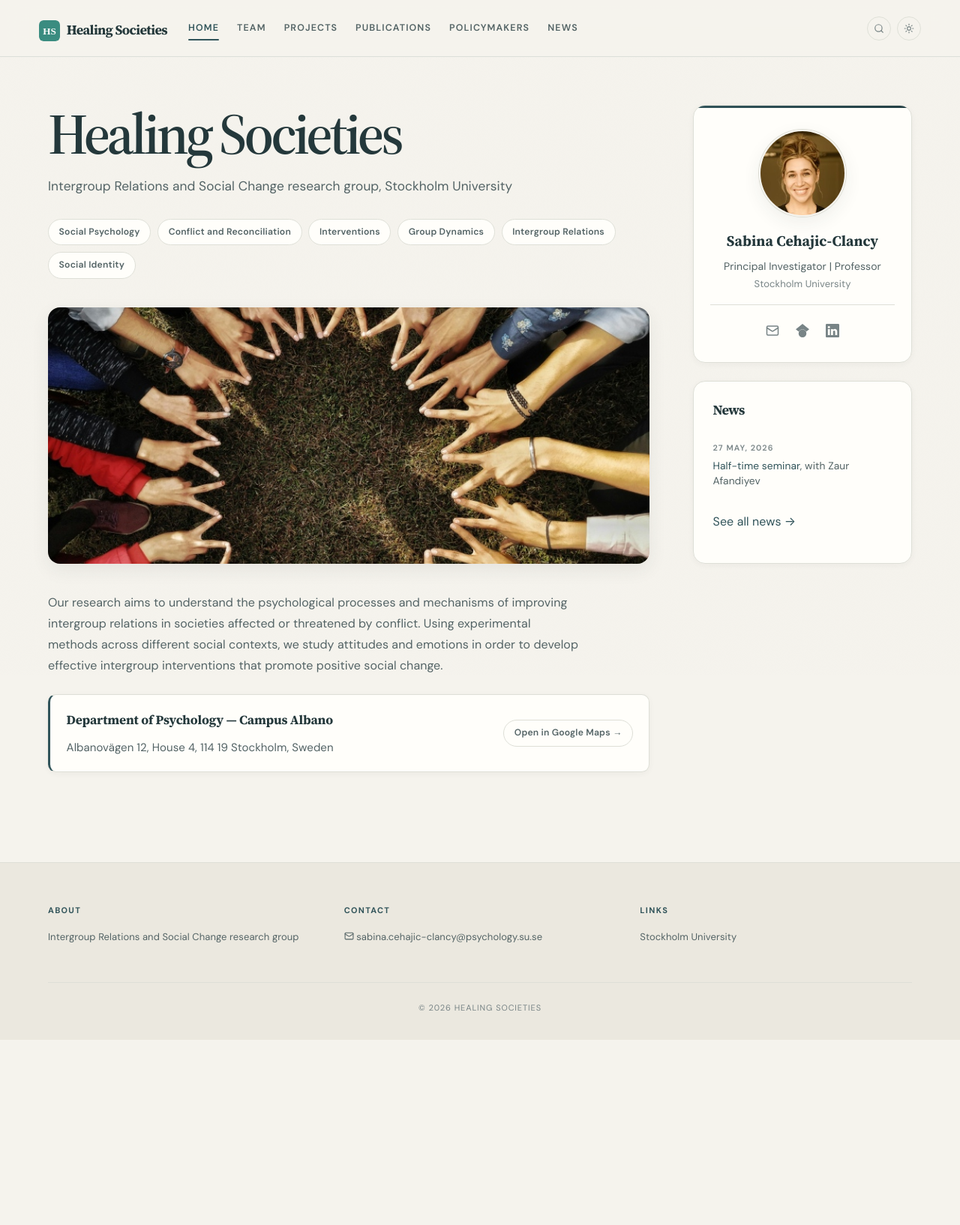
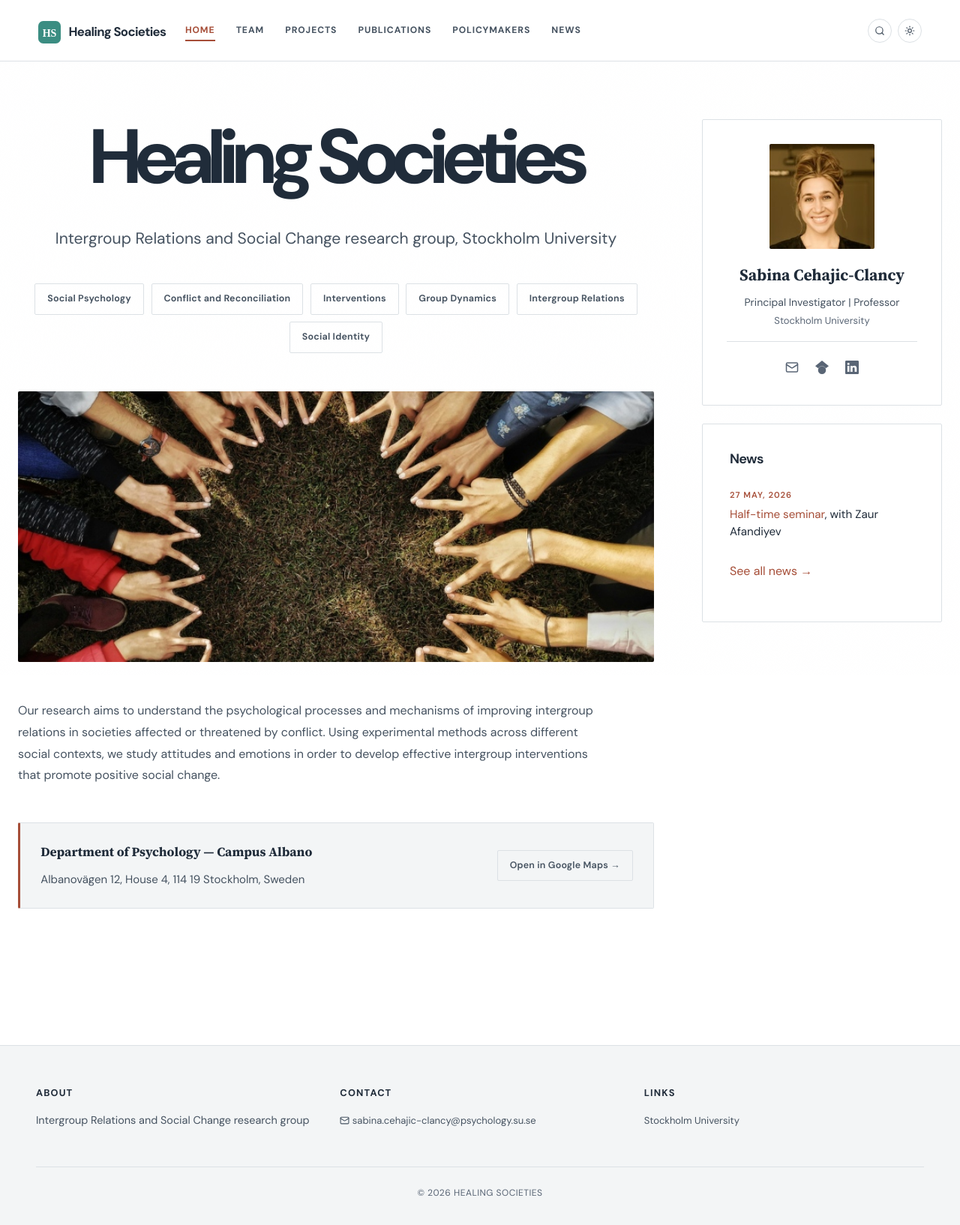
Before and after one commit to yuricipriano02/healingsocieties, a Jekyll site: the page built from _pages/home.md, in a window 1280 px wide. Shown: the whole page at 75% size. Built offline with Jekyll 4.4.1, drawn with Linux system fonts in a browser that asks for light colours; before the commit the page ends 1387 px from its top, so only the background shows below that.

Commit message:
Rebuild site visual design around Deepest Beliefs Lab reference

```diff
--- a/_sass/layouts/_editorial.scss
+++ b/_sass/layouts/_editorial.scss
@@ -1,210 +1,368 @@
-// Healing Societies — editorial research-lab visual system
-// Layered after the site's existing components so content and behavior remain intact.
+// Healing Societies — full visual redesign
+// Design direction: research-lab editorial, inspired by Deepest Beliefs Lab.
+// This file changes presentation only; page copy, data, URLs and functionality stay intact.
 
 :root {
-  --accent-base: #31545a;
-  --accent: #31545a;
-  --accent-hover: #233f44;
-  --accent-light: rgba(49, 84, 90, 0.09);
-  --bg-primary: #f5f3ed;
-  --bg-secondary: #ebe8df;
-  --bg-card: #fffefa;
-  --text-primary: #24383b;
-  --text-secondary: #536365;
-  --text-muted: #788486;
-  --border-color: #dedfd7;
-  --shadow-sm: 0 2px 8px rgba(35, 54, 57, 0.045);
-  --shadow-md: 0 8px 24px rgba(35, 54, 57, 0.075);
-  --shadow-lg: 0 18px 42px rgba(35, 54, 57, 0.12);
-  --container-max: 1200px;
-  --radius-sm: 0.35rem;
-  --radius-md: 0.65rem;
-  --radius-lg: 1rem;
-  --radius-xl: 1.35rem;
+  --lab-ink: #202c3a;
+  --lab-muted: #596575;
+  --lab-paper: #ffffff;
+  --lab-wash: #f3f5f6;
+  --lab-line: #dce1e5;
+  --lab-accent: #a64e38;
+  --lab-accent-soft: #f5eae6;
+  --lab-width: 1240px;
+  --bg-primary: var(--lab-paper);
+  --bg-secondary: var(--lab-wash);
+  --bg-card: #ffffff;
+  --text-primary: var(--lab-ink);
+  --text-secondary: #455260;
+  --text-muted: var(--lab-muted);
+  --accent-base: var(--lab-accent);
+  --accent: var(--lab-accent);
+  --accent-hover: #823b2b;
+  --accent-light: var(--lab-accent-soft);
+  --border-color: var(--lab-line);
+  --container-max: var(--lab-width);
+  --radius-sm: 2px;
+  --radius-md: 3px;
+  --radius-lg: 4px;
+  --radius-xl: 4px;
+  --shadow-sm: none;
+  --shadow-md: none;
+  --shadow-lg: 0 12px 32px rgba(32, 44, 58, .09);
 }
 
 [data-bs-theme="dark"] {
-  --accent: #a9c5bd;
-  --accent-hover: #c1d8d0;
-  --accent-light: rgba(169, 197, 189, 0.12);
-  --bg-primary: #1c292b;
-  --bg-secondary: #243336;
-  --bg-card: #293a3d;
-  --text-primary: #edf0e9;
-  --text-secondary: #c0cbc7;
-  --text-muted: #9cadaa;
-  --border-color: #3a4b4d;
+  --lab-ink: #edf0f2;
+  --lab-muted: #aab4bf;
+  --lab-paper: #18212b;
+  --lab-wash: #202c38;
+  --lab-line: #394653;
+  --lab-accent: #d28a72;
+  --lab-accent-soft: #392b2b;
+  --bg-primary: var(--lab-paper);
+  --bg-secondary: var(--lab-wash);
+  --bg-card: #202c38;
+  --text-primary: var(--lab-ink);
+  --text-secondary: #c8d0d8;
+  --text-muted: var(--lab-muted);
+  --accent: var(--lab-accent);
+  --accent-hover: #e4a28a;
+  --accent-light: var(--lab-accent-soft);
+  --border-color: var(--lab-line);
 }
 
+html { scroll-behavior: smooth; }
 body {
   background: var(--bg-primary);
-  letter-spacing: 0.005em;
+  color: var(--text-secondary);
+  font-family: 'DM Sans', Arial, sans-serif;
+  font-size: 16px;
+  line-height: 1.75;
+  letter-spacing: 0;
+  -webkit-font-smoothing: antialiased;
 }
+::selection { background: var(--accent-light); color: var(--text-primary); }
+a { color: var(--accent); text-decoration-thickness: 1px; text-underline-offset: 3px; }
+a:hover { color: var(--accent-hover); }
+p { max-width: 72ch; line-height: 1.8; }
+h1, h2, h3, h4, h5, h6 {
+  color: var(--text-primary);
+  font-family: 'DM Sans', Arial, sans-serif;
+  font-weight: 650;
+  letter-spacing: -.035em;
+  line-height: 1.16;
+}
+h1, h2 { font-size: clamp(2rem, 3.4vw, 3.1rem); }
+h1::after, h2::after { display: none !important; }
+h3 { font-size: clamp(1.3rem, 2vw, 1.75rem); }
+h4 { font-size: 1.15rem; }
+hr { border-color: var(--border-color); opacity: 1; margin: 3.5rem 0; }
 
+// Header: restrained, spacious, horizontal research-lab navigation.
+.navbar {
+  min-height: 82px;
+  padding: 1rem clamp(1.25rem, 4vw, 4.5rem);
+  background: var(--bg-primary) !important;
+  border: 0;
+  border-bottom: 1px solid var(--border-color);
+  box-shadow: none !important;
+  backdrop-filter: none;
+  -webkit-backdrop-filter: none;
+}
+.navbar > .container {
+  max-width: var(--lab-width) !important;
+  padding: 0;
+}
+.navbar-brand {
+  color: var(--text-primary) !important;
+  font-family: 'DM Sans', Arial, sans-serif;
+  font-size: 1.05rem;
+  font-weight: 750;
+  letter-spacing: -.04em;
+  display: inline-flex;
+  align-items: center;
+  gap: .65rem;
+}
+.navbar-brand img {
+  width: 30px;
+  height: 30px;
+  margin: 0 !important;
+  border-radius: 0 !important;
+}
+.navbar-nav { gap: clamp(.1rem, .7vw, .75rem); }
+.nav-link {
+  color: var(--text-secondary) !important;
+  padding: .65rem .6rem !important;
+  border-radius: 0 !important;
+  font-size: .76rem;
+  line-height: 1;
+  font-weight: 700;
+  letter-spacing: .075em;
+  text-transform: uppercase;
+  transition: color .2s ease;
+}
+.nav-link:hover, .nav-link.active {
+  color: var(--accent) !important;
+  background: transparent !important;
+}
+.nav-link.active::after {
+  height: 2px;
+  left: .6rem;
+  right: .6rem;
+  bottom: .15rem;
+  border-radius: 0;
+}
+.search-toggle, .dark-mode-toggle {
+  border-radius: 50%;
+  border-color: var(--border-color);
+  color: var(--text-secondary);
+}
+.navbar-toggler { border-radius: 2px; border-color: var(--border-color); }
+.search-overlay { z-index: 2000; }
+
+// Broad, calm page canvas and a stronger vertical rhythm.
 .site-container {
-  padding-top: clamp(2.5rem, 5vw, 4.75rem);
-  padding-bottom: 1rem;
+  width: min(100% - 3rem, var(--lab-width));
+  max-width: var(--lab-width);
+  padding: clamp(3rem, 6vw, 6rem) 0 2rem;
+  margin: 0 auto;
 }
+.fade-in-section { animation: lab-enter .55s ease both; }
+@keyframes lab-enter { from { opacity: 0; transform: translateY(10px); } to { opacity: 1; transform: none; } }
 
-.navbar {
-  min-height: 76px;
-  padding: 0.85rem 1.5rem;
-  background: rgba(245, 243, 237, 0.92) !important;
-  border-bottom-color: rgba(49, 84, 90, 0.13);
+// Home page: oversized title, clear strapline, visual anchor, and open text.
+.home-hero {
+  max-width: 15ch;
+  margin: 0 auto .8rem;
+  color: var(--text-primary);
+  font-family: 'DM Sans', Arial, sans-serif;
+  font-size: clamp(3.2rem, 8vw, 6.7rem);
+  font-weight: 750;
+  letter-spacing: -.075em;
+  line-height: .98;
+  text-align: center;
 }
-[data-bs-theme="dark"] .navbar {
-  background: rgba(28, 41, 43, 0.94) !important;
+.home-hero-sub {
+  max-width: 48rem;
+  margin: 0 auto clamp(2rem, 4vw, 3.6rem);
+  color: var(--text-muted);
+  font-size: clamp(1rem, 1.6vw, 1.25rem);
+  font-weight: 400;
+  font-style: normal;
+  line-height: 1.55;
+  text-align: center;
 }
-.navbar > .container { max-width: var(--container-max) !important; }
-.navbar-brand {
-  font-size: 1.12rem;
-  letter-spacing: -0.035em;
-}
-.navbar-brand img { width: 28px; height: 28px; margin-right: 0.35rem; }
-.nav-link {
-  font-size: 0.78rem;
-  text-transform: uppercase;
-  letter-spacing: 0.09em;
-  font-weight: 600;
-}
-.nav-link.active::after { height: 2px; }
-
 .home-grid {
-  grid-template-columns: minmax(0, 1fr) 292px;
-  gap: clamp(2rem, 4.5vw, 4.5rem);
+  grid-template-columns: minmax(0, 1fr) 320px;
+  gap: clamp(2rem, 5vw, 5rem);
 }
 .home-content { min-width: 0; }
-.home-hero {
-  max-width: 13ch;
-  font-size: clamp(3.2rem, 6vw, 5.6rem);
-  line-height: 0.99;
-  letter-spacing: -0.055em;
-  font-weight: 600;
-  color: var(--text-primary);
-  margin-bottom: 1rem;
-}
-.home-hero-sub {
-  max-width: 38rem;
-  font-family: 'DM Sans', sans-serif;
-  font-style: normal;
-  font-size: clamp(1rem, 1.5vw, 1.2rem);
-  line-height: 1.65;
-  color: var(--text-muted);
-  margin-bottom: 1.7rem;
-}
 .home-content > p:first-of-type {
   max-width: 66ch;
-  font-size: 1.08rem;
-  line-height: 1.9;
+  margin: 2.5rem auto;
   color: var(--text-secondary);
+  font-size: clamp(1.1rem, 1.65vw, 1.35rem);
+  line-height: 1.85;
 }
 .chip-container {
   display: flex;
+  justify-content: center;
   flex-wrap: wrap;
-  gap: 0.55rem;
-  margin: 1.7rem 0 2rem;
+  gap: .6rem;
+  margin: 0 auto 2.5rem;
+  max-width: 900px;
 }
 .chip {
   display: inline-flex;
   align-items: center;
-  min-height: 2.15rem;
-  padding: 0.38rem 0.85rem;
-  border: 1px solid var(--border-color);
-  border-radius: 999px;
-  background: var(--bg-card);
+  min-height: 40px;
+  padding: .55rem 1rem;
+  border: 1px solid var(--lab-line);
+  border-radius: 2px;
+  background: transparent;
   color: var(--text-secondary);
-  font-size: 0.76rem;
-  font-weight: 600;
-  letter-spacing: 0.015em;
+  font-family: 'DM Sans', Arial, sans-serif;
+  font-size: .78rem;
+  font-weight: 650;
+  letter-spacing: .015em;
   text-decoration: none;
-  transition: color var(--transition-fast), background var(--transition-fast), border-color var(--transition-fast), transform var(--transition-fast);
+  transition: color .2s ease, border-color .2s ease, background .2s ease;
 }
 .chip:hover {
-  color: var(--bg-card);
   background: var(--accent);
   border-color: var(--accent);
-  transform: translateY(-1px);
+  color: #fff;
+  transform: none;
 }
 .banner-frame {
-  margin: 2.4rem 0;
+  margin: clamp(2rem, 4vw, 3.5rem) 0;
   border: 0;
-  border-radius: var(--radius-lg);
-  box-shadow: var(--shadow-md);
+  border-radius: 2px;
+  box-shadow: none;
+  overflow: hidden;
   background: var(--bg-secondary);
 }
 .banner-frame img {
+  display: block;
   width: 100%;
+  max-height: 520px;
   aspect-ratio: 2.35 / 1;
   object-fit: cover;
+  transition: transform .7s ease;
+}
+.banner-frame:hover img { transform: scale(1.012); }
+.banner-caption {
+  padding: .75rem 1rem;
+  background: var(--bg-secondary);
+  color: var(--text-muted);
+  font-size: .78rem;
 }
 .callout {
+  display: flex;
+  justify-content: space-between;
+  align-items: center;
+  gap: 1.5rem;
+  margin: 3rem 0;
+  padding: 1.5rem 1.7rem;
   border: 1px solid var(--border-color);
   border-left: 3px solid var(--accent);
-  border-radius: var(--radius-md);
+  border-radius: 2px;
+  background: var(--bg-secondary);
+  box-shadow: none;
+}
+.callout-title { color: var(--text-primary); font-size: 1.05rem; font-weight: 700; }
+
+// Shared page sections: editorial rules rather than rounded app-like cards.
+.section-card, .profile-card, .research-card, .team-card, .card-academic {
+  border: 1px solid var(--border-color);
+  border-radius: 2px;
   background: var(--bg-card);
-  padding: 1.2rem 1.35rem;
-  box-shadow: var(--shadow-sm);
+  box-shadow: none;
 }
-.callout-title {
+.section-card {
+  padding: clamp(1.25rem, 3vw, 2.25rem);
+  margin: 2rem 0;
+}
+.section-card h2, .section-card h3 { margin-top: 0; }
+.section-card h2 { font-size: 1.55rem; }
+.research-grid {
+  display: grid;
+  grid-template-columns: repeat(2, minmax(0, 1fr));
+  gap: 1.5rem;
+}
+.research-card {
+  overflow: hidden;
+  transition: border-color .2s ease, transform .2s ease;
+}
+.research-card:hover {
+  transform: translateY(-3px);
+  border-color: var(--accent);
+  box-shadow: none;
+}
+.research-card .research-thumb {
+  width: 100%;
+  height: 260px;
+  object-fit: cover;
+}
+.research-card .research-body { padding: 1.5rem 1.6rem 1.7rem; }
+.research-card .research-title { margin: 0 0 .6rem; font-size: 1.45rem; }
+.research-card .research-desc { margin: 0; font-size: .95rem; line-height: 1.7; }
+.team-grid { gap: 1.25rem; }
+.team-card { padding: 1.5rem; transition: border-color .2s ease; }
+.team-card:hover { border-color: var(--accent); transform: none; box-shadow: none; }
+.team-photo { border-radius: 2px !important; }
+.team-name, .pi-name { font-size: 1.25rem; letter-spacing: -.025em; }
+.pi-card { gap: 2rem; }
+.pi-photo { border-radius: 2px !important; }
+.profile-card { padding: 2rem; }
+.profile-card::before { display: none; }
+.profile-card .profile-photo { border-radius: 2px; border-width: 0; }
+.profile-card .profile-name { font-size: 1.35rem; }
+.news-item { border-bottom: 1px solid var(--border-color); }
+.news-date { color: var(--accent) !important; font-size: .7rem !important; letter-spacing: .09em !important; }
+.news-headline { color: var(--text-primary) !important; font-size: .95rem !important; }
+.publication, .pub-entry { border-bottom-color: var(--border-color); }
+table { --bs-table-bg: transparent; }
+th { color: var(--text-primary); font-size: .76rem; letter-spacing: .07em; text-transform: uppercase; }
+td, th { border-color: var(--border-color) !important; }
+
+// Footer: quiet, structured and full-width.
+.site-footer {
+  margin-top: clamp(4rem, 8vw, 7rem);
+  padding: 3.5rem max(1.5rem, calc((100vw - var(--lab-width)) / 2)) 2rem;
+  border-top: 1px solid var(--border-color);
+  background: var(--bg-secondary);
+}
+.site-footer .footer-grid {
+  max-width: var(--lab-width);
+  margin: 0 auto;
+}
+.site-footer .footer-heading {
+  margin: 0 0 1rem;
   color: var(--text-primary);
-  font-weight: 700;
-  letter-spacing: -0.01em;
+  font-family: 'DM Sans', Arial, sans-serif;
+  font-size: .8rem;
+  font-weight: 750;
+  letter-spacing: .09em;
+  text-transform: uppercase;
 }
-.profile-card, .section-card, .research-card, .team-card {
-  border: 1px solid var(--border-color);
-  border-radius: var(--radius-lg);
-  box-shadow: var(--shadow-sm);
+.site-footer p { font-size: .9rem; line-height: 1.8; }
+.site-footer a { color: var(--text-secondary); text-decoration: none; }
+.site-footer a:hover { color: var(--accent); }
+.site-footer .footer-copyright {
+  padding-top: 1.5rem;
+  border-top: 1px solid var(--border-color);
+  color: var(--text-muted);
+  font-size: .75rem;
+  letter-spacing: .04em;
 }
-.profile-card {
-  background: var(--bg-card);
-  padding: 2rem 1.4rem 1.5rem;
+
+// Content polish: accessible focus and reduced motion.
+:focus-visible { outline: 2px solid var(--accent); outline-offset: 3px; }
+@media (prefers-reduced-motion: reduce) {
+  *, *::before, *::after { scroll-behavior: auto !important; animation-duration: .01ms !important; transition-duration: .01ms !important; }
 }
-.profile-card::before { height: 3px; }
-.profile-card .profile-photo {
-  width: 116px;
-  height: 116px;
-  border-width: 2px;
-}
-.profile-card .profile-name { font-size: 1.22rem; }
-.section-card {
-  background: var(--bg-card);
-  padding: 1.6rem;
-}
-.section-card h2 { font-size: 1.3rem; }
-.news-item { padding: 0.85rem 0 !important; }
-.news-date {
-  font-size: 0.67rem !important;
-  letter-spacing: 0.1em !important;
-}
-.news-headline { font-size: 0.86rem !important; }
-h1, h2 { letter-spacing: -0.035em; }
-h1::after, h2::after { width: 2.5rem; height: 2px; }
-a { text-underline-offset: 0.2em; }
-a:not(.chip):hover { text-decoration-thickness: 2px; }
-.research-grid { gap: 1.25rem; }
-.research-card {
-  background: var(--bg-card);
-  border-radius: var(--radius-lg);
-}
-.research-card .research-thumb { height: 220px; }
-.research-card .research-body { padding: 1.5rem; }
-.team-card { background: var(--bg-card); }
-.site-footer {
-  background: var(--bg-secondary);
-  margin-top: 5rem;
-  padding-top: 3.5rem;
-}
-.site-footer .footer-heading { color: var(--accent); }
-.site-footer .footer-copyright { letter-spacing: 0.08em; }
-
 @media (max-width: 900px) {
-  .home-grid { grid-template-columns: minmax(0, 1fr) 260px; gap: 1.75rem; }
+  .navbar { min-height: 72px; }
+  .navbar-nav { gap: 0; }
+  .nav-link { font-size: .7rem; }
+  .home-grid { grid-template-columns: minmax(0, 1fr) 280px; gap: 2rem; }
 }
 @media (max-width: 767px) {
-  .site-container { padding-top: 2.5rem; }
+  .site-container { width: min(100% - 2rem, var(--lab-width)); padding-top: 2.5rem; }
+  .navbar { padding: .8rem 1rem; }
+  .navbar-collapse { padding: 1rem 0 .25rem; }
+  .navbar-nav { gap: .15rem; }
+  .nav-link { padding: .8rem .35rem !important; font-size: .78rem; }
+  .nav-link.active::after { display: none; }
+  .home-hero { font-size: clamp(3rem, 14vw, 5rem); }
+  .home-hero-sub { margin-bottom: 2rem; }
   .home-grid { grid-template-columns: 1fr; }
-  .home-hero { max-width: 12ch; font-size: clamp(3rem, 12vw, 4.5rem); }
-  .navbar { padding-inline: 1rem; }
-  .banner-frame img { aspect-ratio: 1.55 / 1; }
-  .section-card { padding: 1.2rem; }
+  .chip-container { justify-content: flex-start; }
+  .banner-frame img { aspect-ratio: 1.45 / 1; }
+  .research-grid { grid-template-columns: 1fr; }
+  .research-card .research-thumb { height: 220px; }
+  .callout { align-items: flex-start; flex-direction: column; }
+  .site-footer { padding: 2.5rem 1.25rem 1.5rem; }
 }
```
